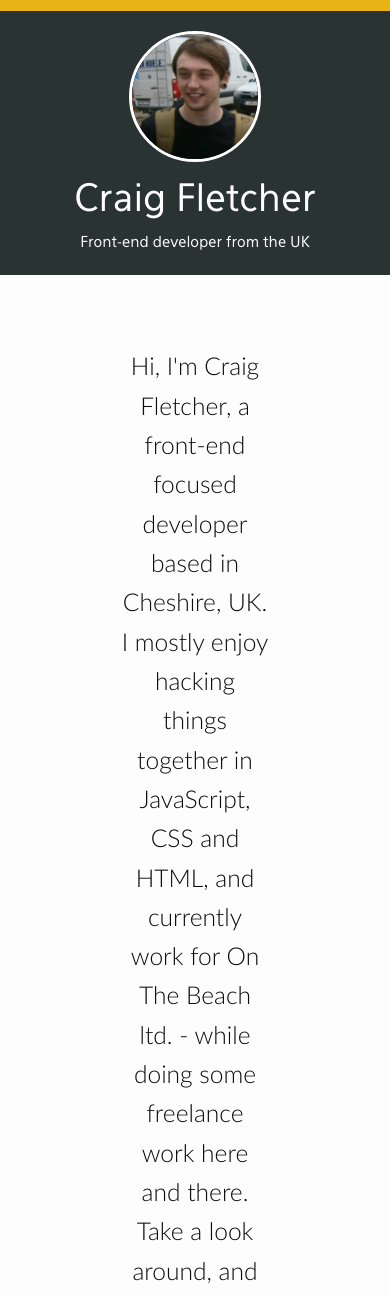
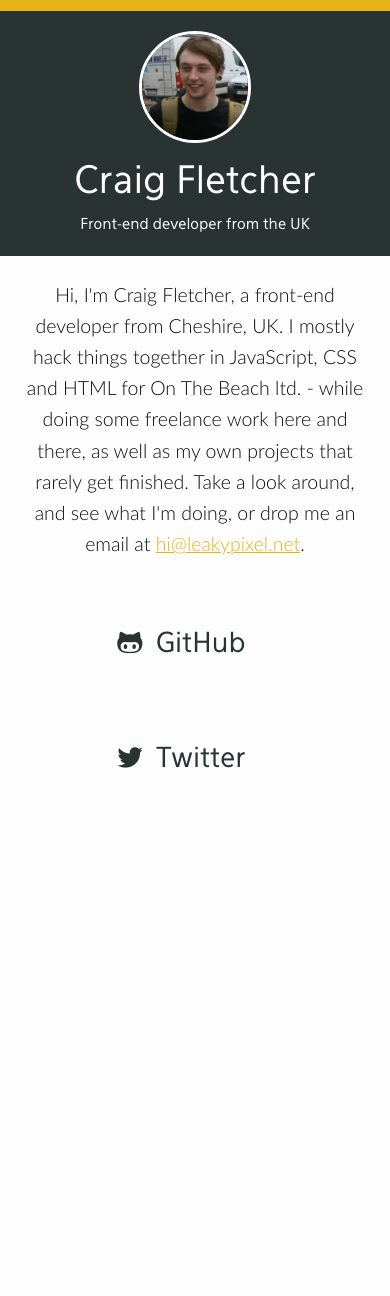
Before and after one commit to leakypixel/leakypixel, a PHP site: page / in a window 390 px wide. Shown: the top 1296 px of the page. After the commit the page ends 768 px from the top, so only its background shows below. Run offline with PHP 8.4, Linux system fonts and the light colour scheme; style sheets or scripts are compiled from the project's sources; some libraries are stand-ins or nearby versions.

Commit message:
Tweak header and about-me text.

```diff
--- a/assets/sass/home.scss
+++ b/assets/sass/home.scss
@@ -5,7 +5,7 @@ header {
   font-family: $headingTypeface;
   font-weight: 700;
   text-align: center;
-  height: 15.5em;
+  height: 14.5em;
   padding: 1.4em 2em 2em 2em;
   overflow: hidden;
   background: $blockColour;
@@ -27,8 +27,8 @@ body {
 }
 
 .my-ugly-mug {
-  max-width: 7em;
-  max-height: 7em;
+  max-width: 6em;
+  max-height: 6em;
   border-radius: 50%;
   border: 0.2em solid $white;
 }
@@ -36,7 +36,7 @@ body {
 .about-me {
   font-size: 1.4em;
   margin-top: 1em;
-  padding: 1em 4em 0 4em;
+  padding: 1.2em 4em;
   text-align: center;
 }
 
@@ -49,4 +49,10 @@ body {
   header {
     height: auto;
   }
+
+  .about-me {
+    font-size: 1em;
+    padding: 0 0 0.6em 0;
+    margin-top: 0;
+  }
 }
--- a/assets/sass/main.scss
+++ b/assets/sass/main.scss
@@ -112,8 +112,8 @@ hr.pagebreak {
 
 @media only screen and (max-width:460px) {
   body {
-    font-size: $oldBrowserRootSize * 4.5;
-    font-size: $rootFontSize * 4.5;
+    font-size: $oldBrowserRootSize * 5;
+    font-size: $rootFontSize * 5;
   }
 
   header {
--- a/index.htm
+++ b/index.htm
@@ -23,7 +23,7 @@
     </header>
     <section>
       <p class="col6 about-me">
-        Hi, I'm Craig Fletcher, a front-end focused developer based in Cheshire, UK. I mostly enjoy hacking things together in JavaScript, CSS and HTML, and currently work for On The Beach ltd. - while doing some freelance work here and there. Take a look around, and see what I'm doing, or drop me an email at <a href="mailto:hi@leakypixel.net">hi@leakypixel.net</a>.
+        Hi, I'm Craig Fletcher, a front-end developer from Cheshire, UK. I mostly hack things together in JavaScript, CSS and HTML for On The Beach ltd. - while doing some freelance work here and there, as well as my own projects that rarely get finished. Take a look around, and see what I'm doing, or drop me an email at <a href="mailto:hi@leakypixel.net">hi@leakypixel.net</a>.
       </p>
       <div class="col3 github-feed">
         <h2><a href="https://github.com/leakypixel" class="icon github" title="GitHub">GitHub</a></h2>
```
Also changed, not shown: package.json (deleted, +0 -29 lines).
